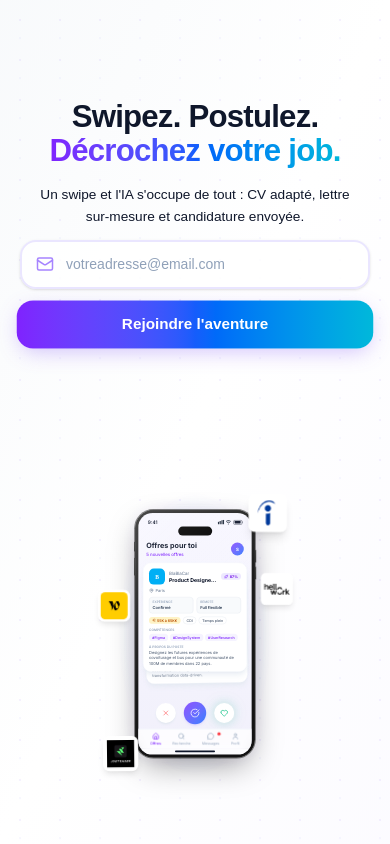
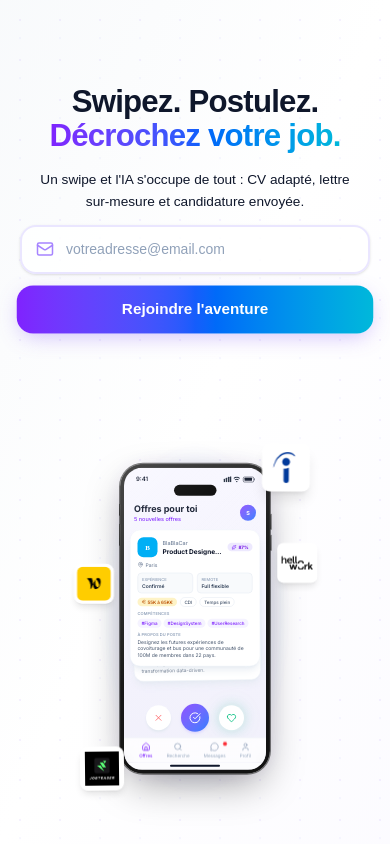
Before and after one commit to sachatouati10-ops/INTERBOOST-LANDING-PAGE, a Next.js app: page / in a window 390 px wide. Built offline with nearby package versions, Linux system fonts and the light colour scheme.

Commit message:
Increase phone scale on mobile

```diff
--- a/src/app/page.tsx
+++ b/src/app/page.tsx
@@ -732,7 +732,7 @@ export default function LandingPage() {
 
         {/* DROITE — iPhone */}
         <motion.div className="flex justify-center order-last lg:order-none" initial={{ opacity: 0, y: 40 }} animate={{ opacity: 1, y: 0 }} transition={{ duration: 0.8, delay: 0.3, type: "spring", stiffness: 120 }}>
-          <div className="relative scale-[0.4] -my-[200px] sm:scale-[0.5] sm:-my-[170px] md:scale-100 md:my-0 md:translate-y-0 origin-center">
+          <div className="relative scale-[0.5] -my-[170px] sm:scale-[0.55] sm:-my-[150px] md:scale-100 md:my-0 md:translate-y-0 origin-center">
             {/* Glow derrière le phone */}
             <div className="absolute -inset-10 rounded-full pointer-events-none" style={{
               background: "radial-gradient(ellipse at center, rgba(139,92,246,0.15) 0%, rgba(59,130,246,0.1) 40%, transparent 70%)",
```
